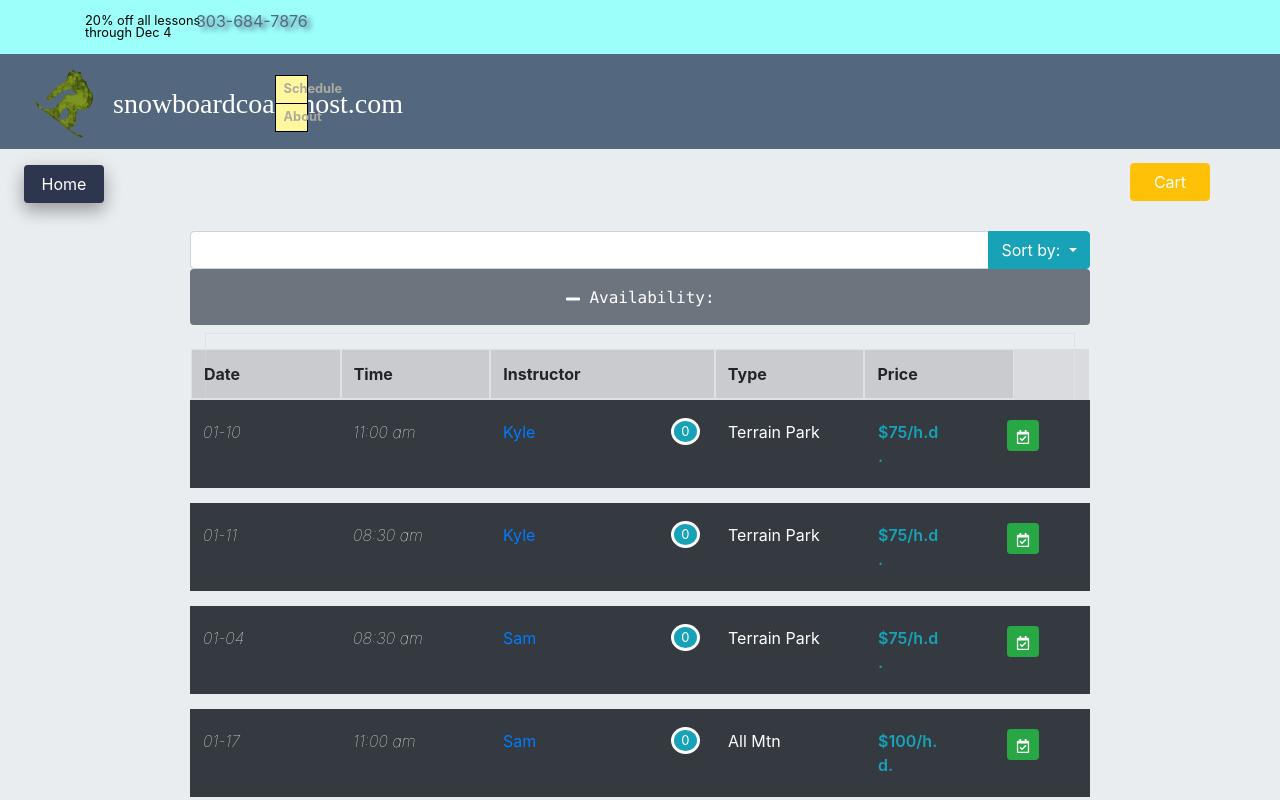
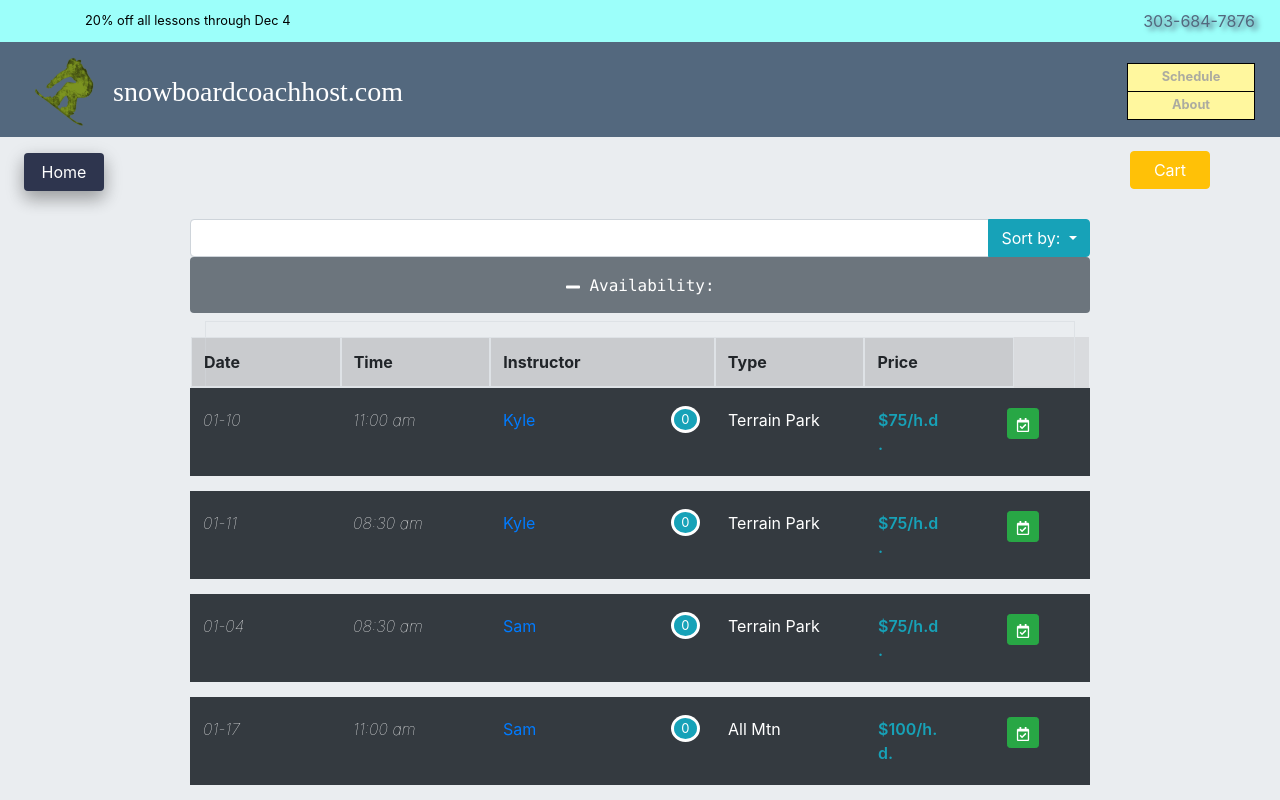
Before and after one commit to hicksey-makes/ski-lessons-snowV2, a React (Create React App) app: page /schedule in a window 1280 px wide. Shown: the top 800 px of the page. Built offline with nearby package versions, Linux system fonts and the light colour scheme; a web font is replaced by a local one.

Commit message:
resize lesson quantity container responsively with media queries in Listlesson.js

```diff
--- a/src/components/Reserve/ListLesson.js
+++ b/src/components/Reserve/ListLesson.js
@@ -33,7 +33,7 @@ class ListLesson extends Component {
               <span className="board-name text-primary">
               {this.props.lsns.instructorName}
               </span>
-              <div className="column lesson-quantity-container ">
+              <div className="lesson-quantity-container " id="sphere">
                 <div className="lesson-quantity bg-info">
                   0
                 </div>
--- a/src/css/Schedule.css
+++ b/src/css/Schedule.css
@@ -55,8 +55,8 @@
   display: none;
 }
 
-@media only screen and (min-width: 977px) {
-  .column {
+@media only screen and (min-width: 764px) {
+  #sphere {
   width: 13%;
   }
 }
```
